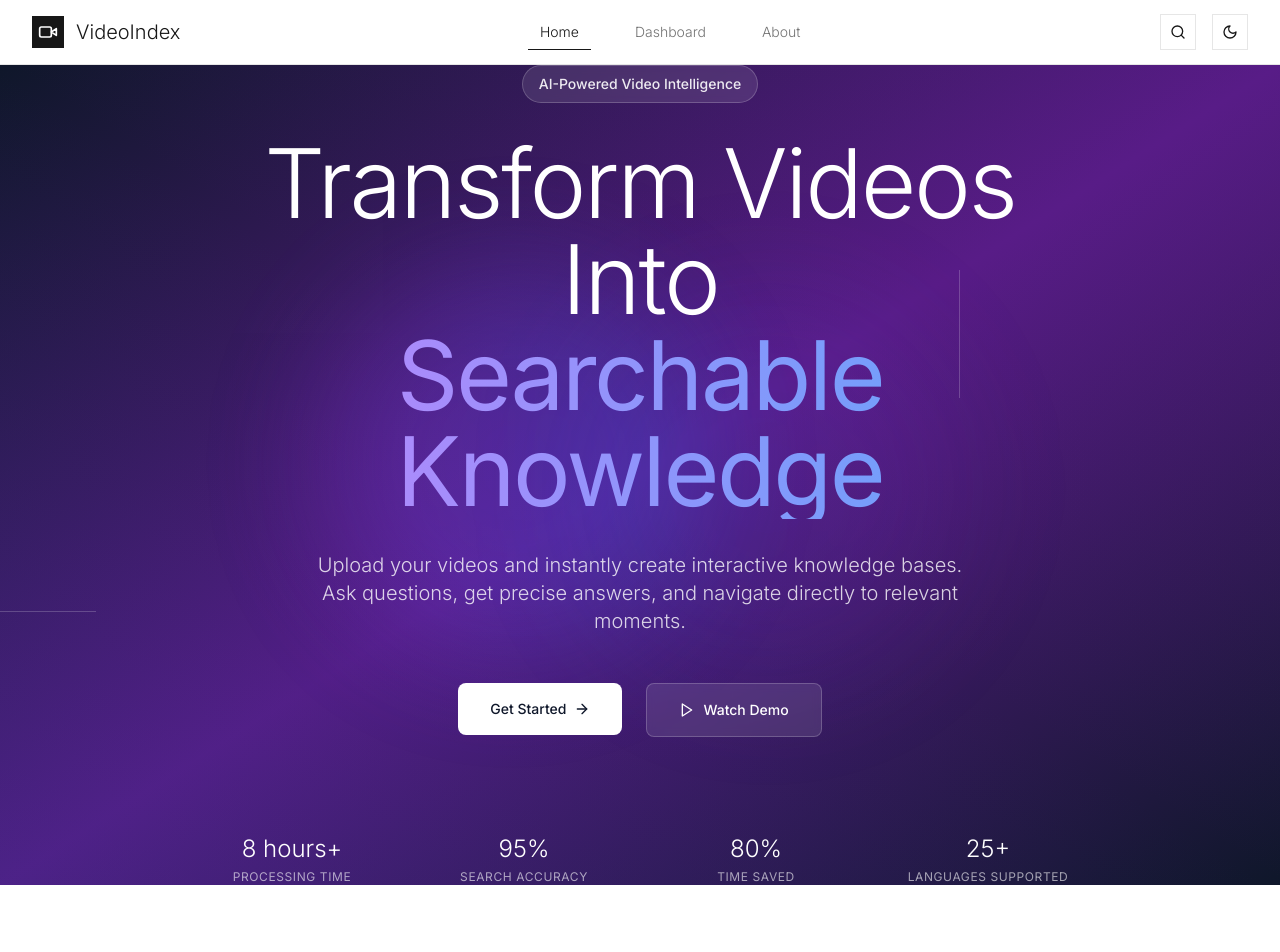
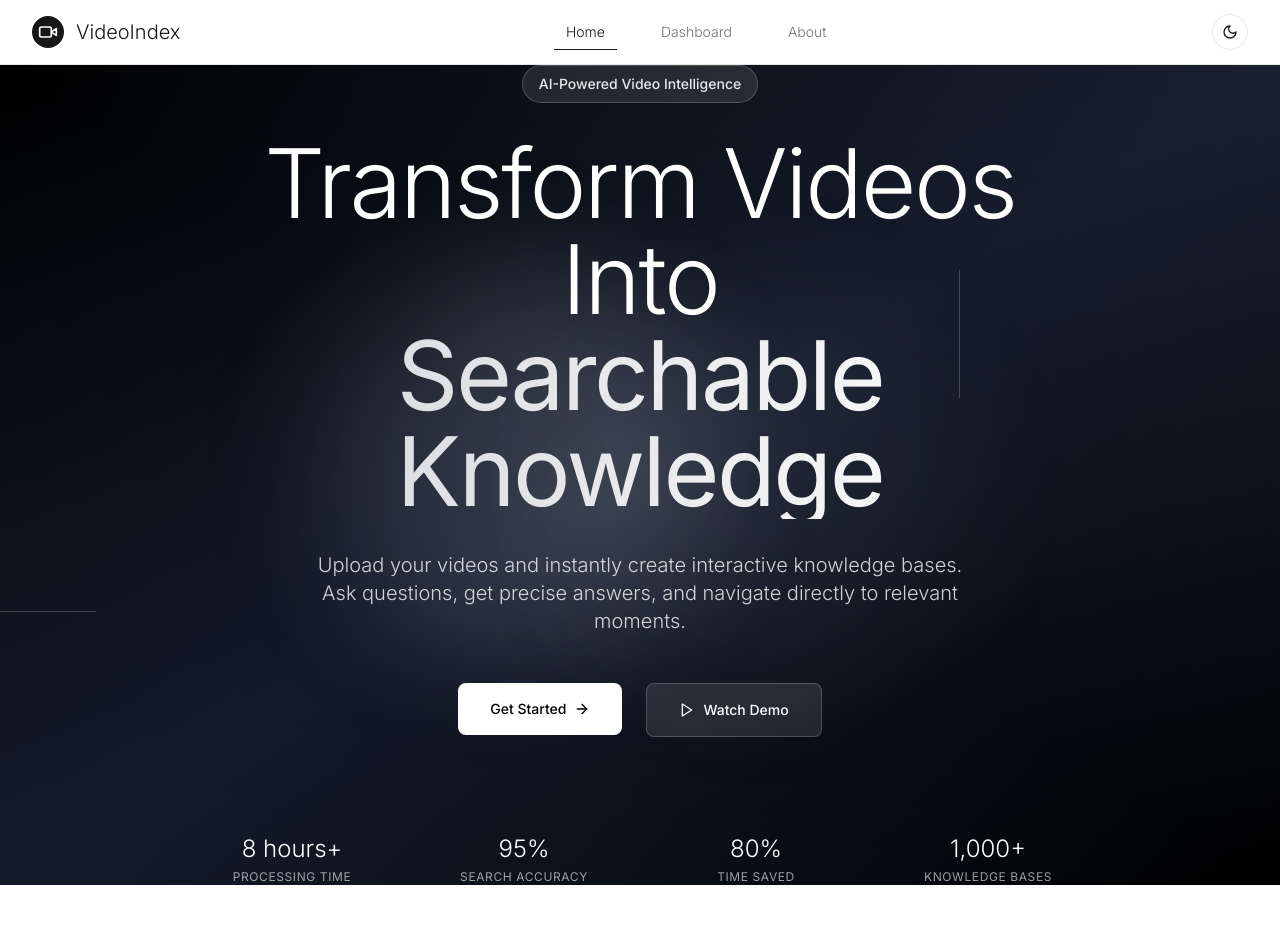
Before and after one commit to mmaazkhanhere/recall-frontend-bolt, a React (Vite) app: page / in a window 1280 px wide. Shown: the top 952 px of the page. Built offline with nearby package versions, Linux system fonts and the light colour scheme.

Commit message:
Update design with black and white gradient and requested changes

```diff
--- a/src/components/home/HeroSection.tsx
+++ b/src/components/home/HeroSection.tsx
@@ -6,14 +6,14 @@ import { ArrowRight, Play } from 'lucide-react';
 const HeroSection: React.FC = () => {
   return (
     <section className="relative min-h-screen flex items-center overflow-hidden">
-      {/* Cool gradient background */}
-      <div className="absolute inset-0 bg-gradient-to-br from-slate-900 via-purple-900 to-slate-900"></div>
-      <div className="absolute inset-0 bg-gradient-to-tr from-blue-900/20 via-transparent to-purple-900/20"></div>
-      <div className="absolute inset-0 bg-[radial-gradient(ellipse_at_center,_var(--tw-gradient-stops))] from-purple-900/20 via-transparent to-transparent"></div>
+      {/* Black and white gradient background */}
+      <div className="absolute inset-0 bg-gradient-to-br from-black via-gray-900 to-black"></div>
+      <div className="absolute inset-0 bg-gradient-to-tr from-gray-800/20 via-transparent to-gray-700/20"></div>
+      <div className="absolute inset-0 bg-[radial-gradient(ellipse_at_center,_var(--tw-gradient-stops))] from-gray-600/20 via-transparent to-transparent"></div>
 
       {/* Animated gradient orbs */}
-      <div className="absolute top-1/4 left-1/4 w-96 h-96 bg-gradient-to-r from-purple-600/30 to-blue-600/30 rounded-full blur-3xl animate-pulse"></div>
-      <div className="absolute bottom-1/4 right-1/4 w-96 h-96 bg-gradient-to-r from-blue-600/20 to-purple-600/20 rounded-full blur-3xl animate-pulse" style={{ animationDelay: '1s' }}></div>
+      <div className="absolute top-1/4 left-1/4 w-96 h-96 bg-gradient-to-r from-gray-600/30 to-gray-400/30 rounded-full blur-3xl animate-pulse"></div>
+      <div className="absolute bottom-1/4 right-1/4 w-96 h-96 bg-gradient-to-r from-gray-500/20 to-gray-600/20 rounded-full blur-3xl animate-pulse" style={{ animationDelay: '1s' }}></div>
 
       {/* Minimalist geometric elements */}
       <div className="absolute inset-0 overflow-hidden">
@@ -52,7 +52,7 @@ const HeroSection: React.FC = () => {
             {/* Heading */}
             <h1 className="mb-8 text-5xl font-light tracking-tight text-white sm:text-7xl lg:text-8xl">
               Transform Videos Into
-              <span className="block font-normal bg-gradient-to-r from-purple-400 to-blue-400 bg-clip-text text-transparent">
+              <span className="block font-normal bg-gradient-to-r from-gray-300 to-white bg-clip-text text-transparent">
                 Searchable Knowledge
               </span>
             </h1>
@@ -71,7 +71,7 @@ const HeroSection: React.FC = () => {
               >
                 <Link
                   to="/dashboard"
-                  className="group inline-flex items-center justify-center rounded-lg bg-white px-8 py-4 text-sm font-medium text-slate-900 transition-all hover:bg-white/90 focus:outline-none focus:ring-2 focus:ring-white focus:ring-offset-2 focus:ring-offset-slate-900"
+                  className="group inline-flex items-center justify-center rounded-lg bg-white px-8 py-4 text-sm font-medium text-black transition-all hover:bg-gray-100 focus:outline-none focus:ring-2 focus:ring-white focus:ring-offset-2 focus:ring-offset-black"
                 >
                   <span>Get Started</span>
                   <ArrowRight className="ml-2 h-4 w-4 transition-transform group-hover:translate-x-1" />
@@ -81,7 +81,7 @@ const HeroSection: React.FC = () => {
               <motion.button
                 whileHover={{ scale: 1.02 }}
                 whileTap={{ scale: 0.98 }}
-                className="group inline-flex items-center justify-center rounded-lg border border-white/20 bg-white/10 backdrop-blur-sm px-8 py-4 text-sm font-medium text-white transition-all hover:bg-white/20 focus:outline-none focus:ring-2 focus:ring-white focus:ring-offset-2 focus:ring-offset-slate-900"
+                className="group inline-flex items-center justify-center rounded-lg border border-white/20 bg-white/10 backdrop-blur-sm px-8 py-4 text-sm font-medium text-white transition-all hover:bg-white/20 focus:outline-none focus:ring-2 focus:ring-white focus:ring-offset-2 focus:ring-offset-black"
               >
                 <Play className="mr-2 h-4 w-4" />
                 Watch Demo
@@ -100,7 +100,7 @@ const HeroSection: React.FC = () => {
               { label: 'Processing Time', value: '8 hours+' },
               { label: 'Search Accuracy', value: '95%' },
               { label: 'Time Saved', value: '80%' },
-              { label: 'Languages Supported', value: '25+' },
+              { label: 'Knowledge Bases', value: '1,000+' },
             ].map((stat, index) => (
               <motion.div
                 key={stat.label}
@@ -109,7 +109,7 @@ const HeroSection: React.FC = () => {
                 animate={{ opacity: 1, y: 0 }}
                 transition={{ duration: 0.6, delay: 0.4 + index * 0.1 }}
               >
-                <div className="text-2xl font-light text-white mb-1 group-hover:text-purple-300 transition-colors">
+                <div className="text-2xl font-light text-white mb-1 group-hover:text-gray-300 transition-colors">
                   {stat.value}
                 </div>
                 <div className="text-xs text-white/60 uppercase tracking-wider">
--- a/src/components/layout/Footer.tsx
+++ b/src/components/layout/Footer.tsx
@@ -6,7 +6,7 @@ const Footer: React.FC = () => {
   return (
     <footer className="border-t bg-background">
       <div className="container mx-auto px-4 py-12 sm:px-6 lg:px-8">
-        <div className="grid grid-cols-1 gap-8 md:grid-cols-4">
+        <div className="grid grid-cols-1 gap-8 md:grid-cols-3">
           {/* Brand */}
           <div className="space-y-4">
             <div className="flex items-center space-x-2">
@@ -55,12 +55,6 @@ const Footer: React.FC = () => {
               <Link to="/features" className="block text-sm text-muted-foreground hover:text-foreground transition-colors">
                 Features
               </Link>
-              <Link to="/pricing" className="block text-sm text-muted-foreground hover:text-foreground transition-colors">
-                Pricing
-              </Link>
-              <Link to="/integrations" className="block text-sm text-muted-foreground hover:text-foreground transition-colors">
-                Integrations
-              </Link>
             </div>
           </div>
 
@@ -71,33 +65,8 @@ const Footer: React.FC = () => {
               <Link to="/about" className="block text-sm text-muted-foreground hover:text-foreground transition-colors">
                 About
               </Link>
-              <Link to="/blog" className="block text-sm text-muted-foreground hover:text-foreground transition-colors">
-                Blog
-              </Link>
-              <Link to="/careers" className="block text-sm text-muted-foreground hover:text-foreground transition-colors">
-                Careers
-              </Link>
               <Link to="/contact" className="block text-sm text-muted-foreground hover:text-foreground transition-colors">
                 Contact
-              </Link>
-            </div>
-          </div>
-
-          {/* Support */}
-          <div>
-            <h3 className="text-sm font-semibold mb-4">Support</h3>
-            <div className="space-y-3">
-              <Link to="/help" className="block text-sm text-muted-foreground hover:text-foreground transition-colors">
-                Help Center
-              </Link>
-              <Link to="/docs" className="block text-sm text-muted-foreground hover:text-foreground transition-colors">
-                Documentation
-              </Link>
-              <Link to="/api" className="block text-sm text-muted-foreground hover:text-foreground transition-colors">
-                API Reference
-              </Link>
-              <Link to="/status" className="block text-sm text-muted-foreground hover:text-foreground transition-colors">
-                Status
               </Link>
             </div>
           </div>
--- a/src/components/layout/Header.tsx
+++ b/src/components/layout/Header.tsx
@@ -1,7 +1,7 @@
 import React from 'react';
 import { Link, useLocation } from 'react-router-dom';
 import { motion } from 'framer-motion';
-import { Video, Moon, Sun, Menu, Search } from 'lucide-react';
+import { Video, Moon, Sun, Menu } from 'lucide-react';
 import { useTheme } from '../../contexts/ThemeContext';
 
 const Header: React.FC = () => {
@@ -21,7 +21,7 @@ const Header: React.FC = () => {
               whileTap={{ scale: 0.95 }}
               className="flex items-center space-x-3"
             >
-              <div className="flex h-8 w-8 items-center justify-center bg-foreground">
+              <div className="flex h-8 w-8 items-center justify-center bg-foreground rounded-full">
                 <Video className="h-5 w-5 text-background" />
               </div>
               <span className="text-xl font-light text-foreground">
@@ -62,22 +62,12 @@ const Header: React.FC = () => {
 
           {/* Actions */}
           <div className="flex items-center space-x-4">
-            {/* Search */}
-            <motion.button
-              whileHover={{ scale: 1.05 }}
-              whileTap={{ scale: 0.95 }}
-              className="hidden sm:flex h-9 w-9 items-center justify-center border border-border bg-background hover:bg-muted transition-colors"
-              aria-label="Search"
-            >
-              <Search className="h-4 w-4" />
-            </motion.button>
-
             {/* Theme Toggle */}
             <motion.button
               whileHover={{ scale: 1.05 }}
               whileTap={{ scale: 0.95 }}
               onClick={toggleTheme}
-              className="flex h-9 w-9 items-center justify-center border border-border bg-background hover:bg-muted transition-colors"
+              className="flex h-9 w-9 items-center justify-center rounded-full border border-border bg-background hover:bg-muted transition-colors"
               aria-label={`Switch to ${theme === 'light' ? 'dark' : 'light'} mode`}
             >
               {theme === 'light' ? (
@@ -91,7 +81,7 @@ const Header: React.FC = () => {
             <motion.button
               whileHover={{ scale: 1.05 }}
               whileTap={{ scale: 0.95 }}
-              className="flex md:hidden h-9 w-9 items-center justify-center border border-border bg-background hover:bg-muted transition-colors"
+              className="flex md:hidden h-9 w-9 items-center justify-center rounded-full border border-border bg-background hover:bg-muted transition-colors"
               aria-label="Open menu"
             >
               <Menu className="h-4 w-4" />
--- a/src/pages/Home.tsx
+++ b/src/pages/Home.tsx
@@ -49,7 +49,7 @@ const stats = [
   { label: 'Processing Time', value: '8 hours+' },
   { label: 'Search Accuracy', value: '95%' },
   { label: 'Search Queries', value: '10M+' },
-  { label: 'Time Saved', value: '100K hrs' }
+  { label: 'Knowledge Bases', value: '1,000+' }
 ];
 
 const Home: React.FC = () => {
@@ -149,7 +149,7 @@ const Home: React.FC = () => {
                 whileTap={{ scale: 0.98 }}
                 className="inline-flex items-center justify-center bg-foreground px-8 py-4 text-sm font-medium text-background transition-colors hover:bg-foreground/90 focus:outline-none focus:ring-2 focus:ring-foreground focus:ring-offset-2"
               >
-                Start Free Trial
+                Try Out
               </motion.button>
               <motion.button
                 whileHover={{ scale: 1.02 }}
```
